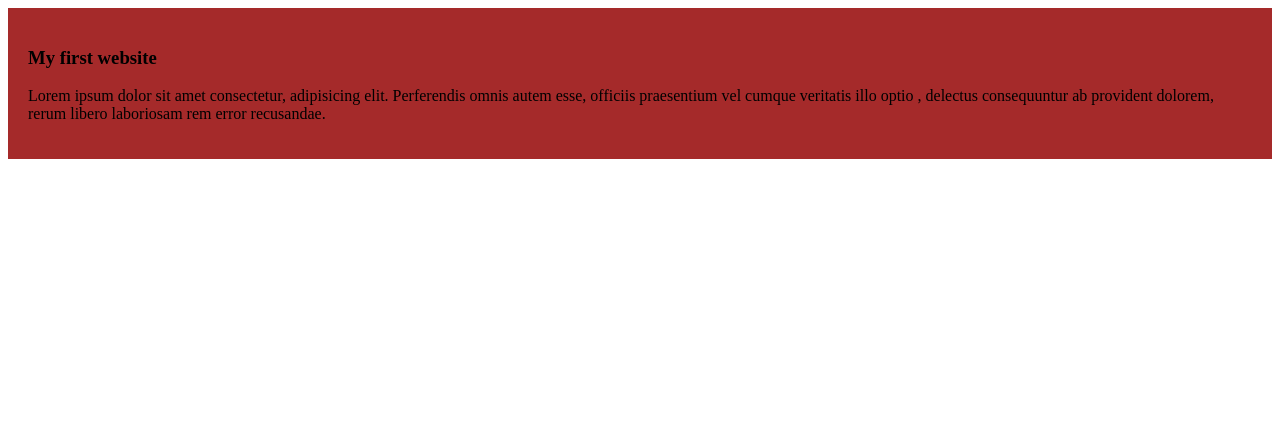
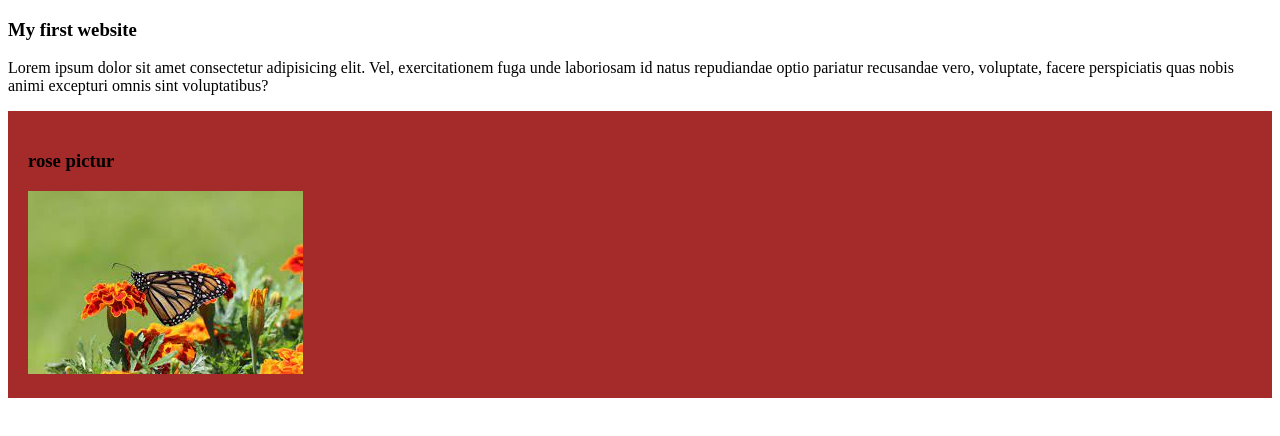
Before and after one commit to farhanamimu/my-simple-webs, a plain HTML site: page index.html in a window 1280 px wide. Drawn offline with Linux system fonts and the light colour scheme.

Commit message:
added the rose pic

```diff
--- a/index.html
+++ b/index.html
@@ -7,10 +7,14 @@
     <link rel="stylesheet" href="styles/blogs.css">
 </head>
 <body>
-    <div>
     <h3>My first website</h3>
-    <p>Lorem ipsum dolor sit amet consectetur, adipisicing elit. Perferendis omnis autem esse, officiis praesentium vel cumque veritatis illo optio
-        , delectus consequuntur ab provident dolorem, rerum libero laboriosam rem error recusandae.</p>
-    </div>
+    <p>Lorem ipsum dolor sit amet consectetur adipisicing elit. Vel, exercitationem fuga unde laboriosam id natus repudiandae optio pariatur recusandae vero, voluptate, facere perspiciatis quas nobis animi excepturi omnis sint voluptatibus?</p>
+
+<div>
+    <h3>rose pictur</h3>
+    <img src="download.jfif" alt="">
+</div>
+
+
 </body>
 </html>
```
Also changed, not shown: download.jfif (added).
